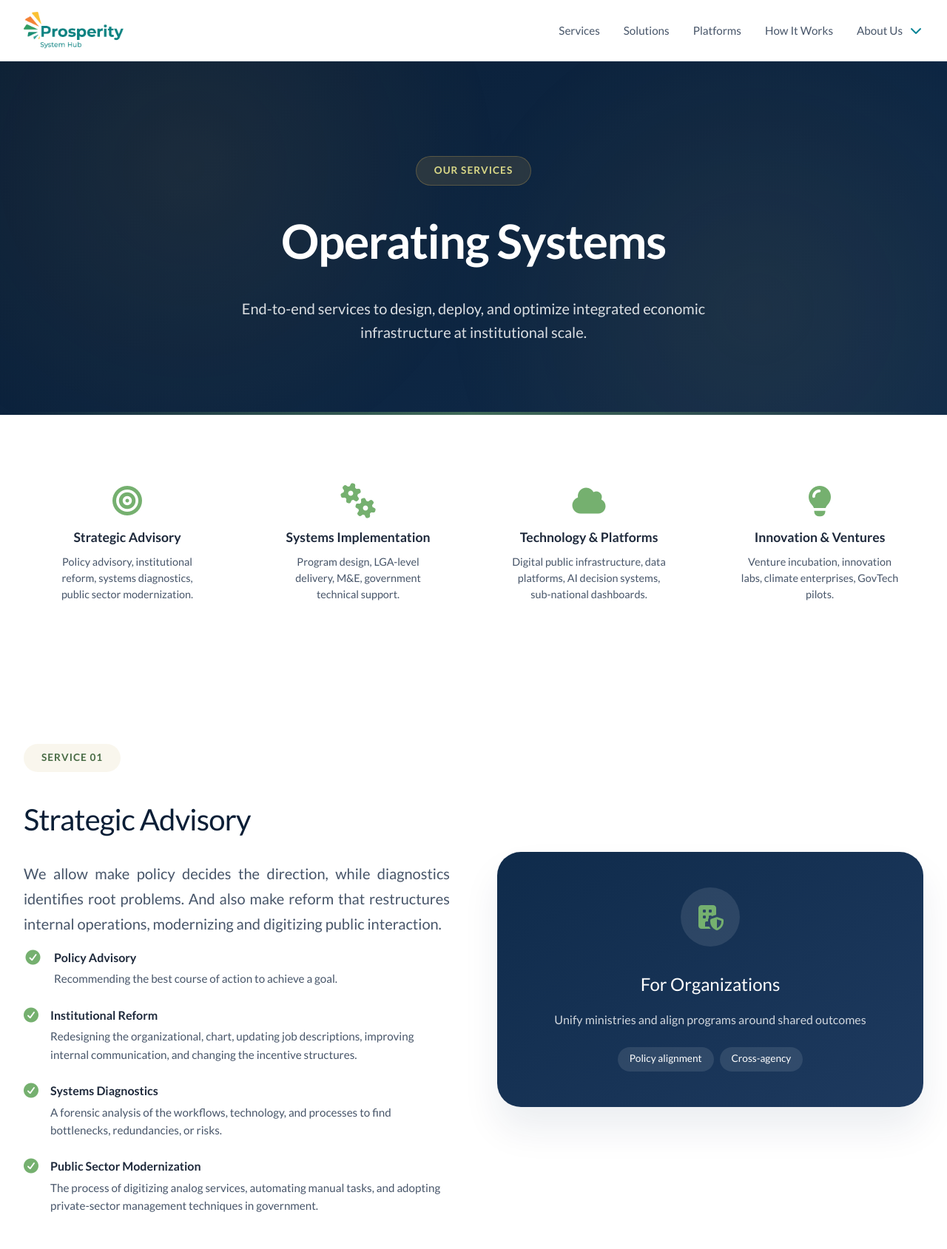
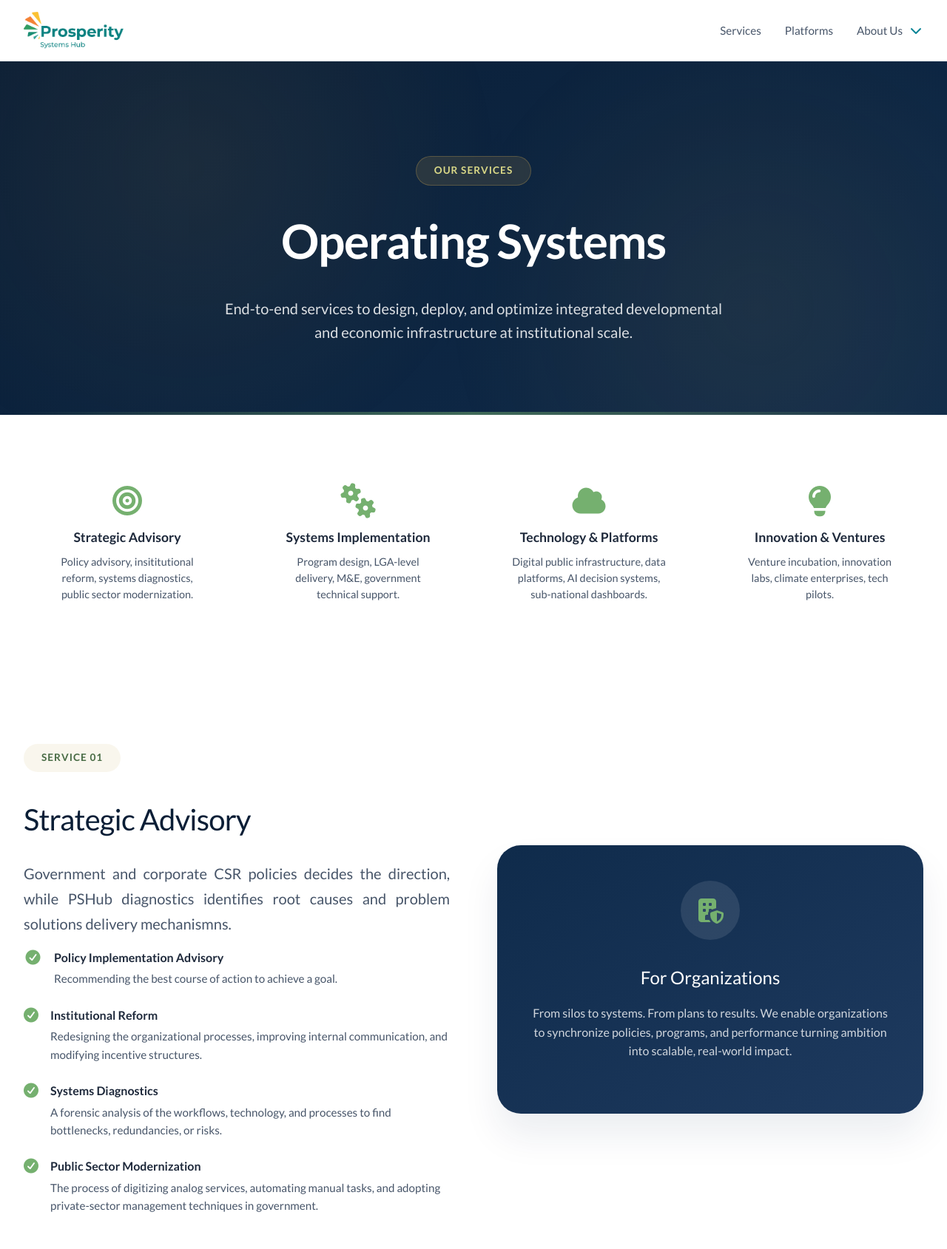
Before and after one commit to AridsWolfgang/PSHUB_Official_Website, a Flask app: page /services in a window 1280 px wide; the page is wider, and only the part inside the window is pictured. Shown: the top 1689 px of that part at 74% size. Run offline with Flask 3, Linux system fonts and the light colour scheme; some libraries are stand-ins or nearby versions.

Commit message:
Ready to be pushed to production

```diff
--- a/templates/base.html
+++ b/templates/base.html
@@ -48,15 +48,15 @@
                 <li class="nav-item">
                     <a href="{{ url_for('main.services') }}" class="nav-link">Services</a>
                 </li>
-                <li class="nav-item">
+                <!-- <li class="nav-item">
                     <a href="{{ url_for('main.solutions') }}" class="nav-link">Solutions</a>
-                </li>
+                </li> -->
                   <li class="nav-item">
                     <a href="{{ url_for('main.platform') }}" class="nav-link">Platforms</a>
                 </li>
-                <li class="nav-item">
+                <!-- <li class="nav-item">
                     <a href="{{ url_for('main.how') }}" class="nav-link">How It Works</a>
-                </li>
+                </li> -->
                 <li class="nav-item">
                     <a href="{{ url_for('main.about') }}" class="nav-link"><span>About Us</span>
                         <span class="dropdown-icon"><i class="fas fa-chevron-down"></i></span></a>
@@ -100,12 +100,12 @@
                         <li class="nav-item">
                             <a href="{{ url_for('main.briefing') }}" class="nav-link">Briefing</a>
                         </li>
-                        <li class="nav-item">
+                        <!-- <li class="nav-item">
                             <a href="{{ url_for('main.careers') }}" class="nav-link">Careers</a>
-                        </li>
-                        <li class="nav-item">
+                        </li> -->
+                        <!-- <li class="nav-item">
                             <a href="{{ url_for('main.overview') }}" class="nav-link">Overview</a>
-                        </li>
+                        </li> -->
                         <li class="nav-item">
                             <a href="{{ url_for('main.contact') }}" class="nav-link">Contacts</a>
                         </li>
@@ -120,15 +120,15 @@
                         <li class="nav-item">
                             <a href="{{ url_for('main.services') }}" class="nav-link">Services</a>
                         </li>
-                        <li class="nav-item">
+                        <!-- <li class="nav-item">
                             <a href="{{ url_for('main.solutions') }}" class="nav-link">Solutions</a>
-                        </li>
-                        <li class="nav-item">
+                        </li> -->
+                        <!-- <li class="nav-item">
                             <a href="{{ url_for('main.overview') }}" class="nav-link">Overview</a>
-                        </li>
-                        <li class="nav-item">
+                        </li> -->
+                        <!-- <li class="nav-item">
                             <a href="{{ url_for('main.how') }}" class="nav-link">How It Works</a>
-                        </li>
+                        </li> -->
                         <li class="nav-item">
                             <a href="{{ url_for('main.mission_vision') }}" class="nav-link">Mission & Vision</a>
                         </li>
@@ -138,8 +138,8 @@
             <div class="footer-bottom">
                 <div>© Prosperity System Hub — Infrastructure for prosperity</div>
                 <div>
-                    <a href="{{ url_for('main.privacy') }}">Privacy</a>
-                    <a href="{{ url_for('main.security') }}">Security</a>
+                    <a href="{{ url_for('main.home') }}">Privacy</a>
+                    <a href="{{ url_for('main.home') }}">Security</a>
                 </div>
             </div>
         </div>
--- a/templates/contact.html
+++ b/templates/contact.html
@@ -209,7 +209,7 @@
                     <span class="faq-toggle"><i class="fas fa-chevron-down"></i></span>
                 </div>
                 <div class="faq-answer">
-                    <p>Yes, we provide tailored demonstrations for government agencies, development banks, and
+                    <p>Yes, we provide tailored demonstrations for government agencies, corporate organizations, and
                         public institutions. Please specify your requirements in the message.</p>
                 </div>
             </div>
@@ -225,7 +225,7 @@
                 </div>
             </div>
 
-            <div class="faq-item">
+            <!-- <div class="faq-item">
                 <div class="faq-question">
                     <h4>What are your security and compliance standards?</h4>
                     <span class="faq-toggle"><i class="fas fa-chevron-down"></i></span>
@@ -234,7 +234,7 @@
                     <p>We maintain SOC 2 Type II certification, GDPR compliance, and enterprise-grade security
                         protocols. Our security team can provide detailed documentation upon request.</p>
                 </div>
-            </div>
+            </div> -->
         </div>
     </div>
 </section>
--- a/templates/services.html
+++ b/templates/services.html
@@ -18,7 +18,8 @@
         <div class="services-hero-content">
             <span class="hero-badge">Our Services</span>
             <h1>Operating Systems</h1>
-            <p>End-to-end services to design, deploy, and optimize integrated economic infrastructure at institutional
+            <p>End-to-end services to design, deploy, and optimize integrated developmental and economic infrastructure
+                at institutional
                 scale.</p>
         </div>
     </div>
@@ -31,7 +32,7 @@
             <div class="category-card">
                 <i class="fas fa-bullseye"></i>
                 <h3>Strategic Advisory</h3>
-                <p>Policy advisory, institutional reform, systems diagnostics, public sector modernization.</p>
+                <p>Policy advisory, insititutional reform, systems diagnostics, public sector modernization.</p>
             </div>
             <div class="category-card">
                 <i class="fas fa-cogs"></i>
@@ -46,7 +47,7 @@
             <div class="category-card">
                 <i class="fas fa-lightbulb"></i>
                 <h3>Innovation & Ventures</h3>
-                <p>Venture incubation, innovation labs, climate enterprises, GovTech pilots.</p>
+                <p>Venture incubation, innovation labs, climate enterprises, tech pilots.</p>
             </div>
         </div>
     </div>
@@ -59,16 +60,16 @@
             <div class="service-content">
                 <span class="section-badge">Service 01</span>
                 <h2>Strategic Advisory</h2>
-                <p class="lead-text">We allow make policy decides the direction, while diagnostics identifies root
-                    problems. And also make reform that restructures internal operations, modernizing and digitizing
-                    public interaction.
+                <p class="lead-text">Government and corporate CSR policies decides the direction, while PSHub
+                    diagnostics identifies root
+                    causes and problem solutions delivery mechanismns.
                 </p>
 
                 <div class="service-features">
                     <div class="feature-item">
                         <i class="fas fa-check-circle"></i>
                         <div>
-                            <h4>Policy Advisory</h4>
+                            <h4>Policy Implementation Advisory</h4>
                             <p>Recommending the best course of action to achieve a goal.</p>
                         </div>
                     </div>
@@ -76,8 +77,8 @@
                         <i class="fas fa-check-circle"></i>
                         <div>
                             <h4>Institutional Reform</h4>
-                            <p>Redesigning the organizational, chart, updating job descriptions, improving internal
-                                communication, and changing the incentive structures.</p>
+                            <p>Redesigning the organizational processes, improving internal
+                                communication, and modifying incentive structures.</p>
                         </div>
                     </div>
                     <div class="feature-item">
@@ -105,11 +106,12 @@
                         <i class="fa-solid fa-building-shield"></i>
                     </div>
                     <h3>For Organizations</h3>
-                    <p>Unify ministries and align programs around shared outcomes</p>
-                    <div class="service-tags">
+                    <p>From silos to systems. From plans to results. We enable organizations to synchronize policies,
+                        programs, and performance turning ambition into scalable, real-world impact.</p>
+                    <!-- <div class="service-tags">
                         <span>Policy alignment</span>
                         <span>Cross-agency</span>
-                    </div>
+                    </div> -->
                 </div>
             </div>
         </div>
@@ -123,36 +125,42 @@
             <div class="service-content">
                 <span class="section-badge">Service 02</span>
                 <h2>Systems Implementation</h2>
-                <p class="lead-text">We design programs, rolling them out at the local level, monitoring progress to ensure results, and providing hands-on technical support to government teams to build lasting capability.
-</p>
+                <p class="lead-text">We design programs, rolling them out at the local level, monitoring progress to
+                    ensure results, and providing hands-on technical support to government teams to build lasting
+                    capability.
+                </p>
 
                 <div class="service-features">
                     <div class="feature-item">
                         <i class="fas fa-check-circle"></i>
                         <div>
                             <h4>Program Design</h4>
-                            <p>Creating the detailed operational framework, including timelines, budgets, resource allocation, and risk mitigation plans.</p>
+                            <p>Creating the detailed operational framework, including timelines, budgets, resource
+                                allocation, and risk mitigation plans.</p>
                         </div>
                     </div>
                     <div class="feature-item">
                         <i class="fas fa-check-circle"></i>
                         <div>
                             <h4>LGA-Level Delivery</h4>
-                            <p>Managing the on-the-ground execution, coordinating with local officials, and adapting central plans to fit local realities and infrastructure.</p>
+                            <p>Managing the on-the-ground execution, coordinating with local officials, and adapting
+                                central plans to fit local realities and infrastructure.</p>
                         </div>
                     </div>
                     <div class="feature-item">
                         <i class="fas fa-check-circle"></i>
                         <div>
                             <h4>Monitoring & Evaluation (M&E)</h4>
-                            <p>Tracking progress against targets and rigorously assessing the impact of the program to determine if it achieved its goals.</p>
+                            <p>Tracking progress against targets and rigorously assessing the impact of the program to
+                                determine if it achieved its goals.</p>
                         </div>
                     </div>
                     <div class="feature-item">
                         <i class="fas fa-check-circle"></i>
                         <div>
                             <h4>Government Technical Support</h4>
-                            <p>Hands-on coaching, training and troubleshooting to transfer skills and knowledge to public servants so they can sustain the program after consultants leave.</p>
+                            <p>Hands-on coaching, training and troubleshooting to transfer skills and knowledge to
+                                public servants so they can sustain the program after consultants leave.</p>
                         </div>
                     </div>
                 </div>
@@ -163,12 +171,14 @@
                     <div class="service-icon">
                         <i class="fas fa-landmark"></i>
                     </div>
-                    <h3>For Governments</h3>
-                    <p>Deploy capital tracking and performance intelligence infrastructure</p>
-                    <div class="service-tags">
+                    <h3>For Governments & Corporate Organizations</h3>
+                    <p>Track capital. Measure performance. Deliver results. We equip insititutions with the tools and
+                        intelligence to monitor investments in real time, optimize resouce allocation, and drive
+                        high-impact outcome</p>
+                    <!-- <div class="service-tags">
                         <span>Capital tracking</span>
                         <span>Impact measurement</span>
-                    </div>
+                    </div> -->
                 </div>
             </div>
         </div>
@@ -182,35 +192,49 @@
             <div class="service-content">
                 <span class="section-badge">Service 03</span>
                 <h2>Technology & Platforms</h2>
-                <p class="lead-text">We focus on building the digital backbone that enables modern governance and decision-making.</p>
+                <p class="lead-text">We focus on building the digital backbone that enables modern governance and
+                    decision-making.</p>
 
                 <div class="service-features">
                     <div class="feature-item">
                         <i class="fas fa-check-circle"></i>
                         <div>
                             <h4>Digital Public Infrastructure (DPI)</h4>
-                            <p>Building core systems that are shared across the public and private sectors, such as digital ID, payments gateways, or data exchange layers.</p>
+                            <p>Building core systems that are shared across the public and private sectors, such as
+                                digital ID, payments gateways, or data exchange layers.</p>
                         </div>
                     </div>
                     <div class="feature-item">
                         <i class="fas fa-check-circle"></i>
                         <div>
                             <h4>Data Platforms</h4>
-                            <p>Building centralized warehouses or lakes that integrate data from different ministries (health, education, finance) into a single, secure, and interoperable environment.</p>
+                            <p>Building centralized warehouses or lakes that integrate data from different ministries
+                                (health, education, finance) into a single, secure, and interoperable environment.</p>
                         </div>
                     </div>
                     <div class="feature-item">
                         <i class="fas fa-check-circle"></i>
                         <div>
                             <h4>AI Decision Systems</h4>
-                            <p>Creating algorithms and models that analyze patterns to predict risks, optimize resouce allocation, or detect anomalies like fraud.</p>
+                            <p>Creating algorithms and models that analyze patterns to predict risks, optimize resource
+                                allocation, or detect anomalies.</p>
                         </div>
                     </div>
                     <div class="feature-item">
                         <i class="fas fa-check-circle"></i>
                         <div>
-                            <h4>Sub-national Dashboards</h4>
-                            <p>Designing visual, user-friendly interfaces (dashboards) that display real-time  performance metrics for states, districts, or municipalities.</p>
+                            <h4>Dashboards</h4>
+                            <p>Designing visual, user-friendly interfaces (dashboards) that display real-time
+                                performance metrics for states, districts, or municipalities.</p>
+                        </div>
+                    </div>
+
+                    <div class="feature-item">
+                        <i class="fas fa-check-circle"></i>
+                        <div>
+                            <h4>Tech Solutions for Social Problems</h4>
+                            <p>Technology for impact where it matters most. Developing intelligent scallable solutions
+                                that tackle pressing social problems and improve lives sustainably.</p>
                         </div>
                     </div>
                 </div>
@@ -221,12 +245,14 @@
                     <div class="service-icon">
                         <i class="fas fa-cloud"></i>
                     </div>
-                    <h3>For Large Employers</h3>
-                    <p>Workforce analytics and talent pipeline visibility</p>
-                    <div class="service-tags">
+                    <h3>For Platform-Led Transformation</h3>
+                    <p>Engineering the digital backbone for modern institutions. Delivering secure, interoperable
+                        platforms that enable data-driven decisions, optimize performance, and scale impact across
+                        sectors.</p>
+                    <!-- <div class="service-tags">
                         <span>Workforce planning</span>
                         <span>Skill matching</span>
-                    </div>
+                    </div> -->
                 </div>
             </div>
         </div>
@@ -239,36 +265,41 @@
         <div class="service-detail-grid reverse">
             <div class="service-content">
                 <span class="section-badge">Service 04</span>
-                <h2>Innovation & Ventures</h2>
-                <p class="lead-text">We solve problems through entrepreneurial appoaches rather than traditional consulting.</p>
+                <h2>Innovation & Ventures Incubation</h2>
+                <p class="lead-text">We solve problems through entrepreneurial appoaches rather than traditional
+                    consulting.</p>
 
                 <div class="service-features">
                     <div class="feature-item">
                         <i class="fas fa-check-circle"></i>
                         <div>
                             <h4>Venture Incubation</h4>
-                            <p>Taking an idea, validating it, providing seed funding, and offering hands-on-support to (strategy, hiring, product development) to launch it as a self-sustaining entity.</p>
+                            <p>Taking an idea, validating it, providing seed funding, and offering hands-on-support to
+                                (strategy, hiring, product development) to launch it as a self-sustaining entity.</p>
                         </div>
                     </div>
                     <div class="feature-item">
                         <i class="fas fa-check-circle"></i>
                         <div>
                             <h4>Innovation Labs</h4>
-                            <p>Creating a safe environment to brainstorm, prototype, and test new ideas quickly and cheaply before scaling them up.</p>
+                            <p>Creating a safe environment to brainstorm, prototype, and test new ideas quickly and
+                                cheaply before scaling them up.</p>
                         </div>
                     </div>
                     <div class="feature-item">
                         <i class="fas fa-check-circle"></i>
                         <div>
                             <h4>Climate Enterprises</h4>
-                            <p>Identifying and building businesses that address climate change, such as in renewable energy, regenerative agriculture, carbon credit markets, or waste management.</p>
+                            <p>Identifying and building businesses that address climate change, such as in renewable
+                                energy, regenerative agriculture, carbon credit markets, or waste management.</p>
                         </div>
                     </div>
                     <div class="feature-item">
                         <i class="fas fa-check-circle"></i>
                         <div>
-                            <h4>GovTech Pilots</h4>
-                            <p>Partnering with a specific government department to run a controlled experiment with a new digital tool, measuring its impact and learning what works in the real world.</p>
+                            <h4>Tech Pilots</h4>
+                            <p>Partnering with innovators to run a controlled experiment with a
+                                new digital tool, measuring its impact and learning what works in the real world.</p>
                         </div>
                     </div>
                 </div>
@@ -279,12 +310,12 @@
                     <div class="service-icon">
                         <i class="fas fa-lightbulb"></i>
                     </div>
-                    <h3>For Corporate Organizations</h3>
-                    <p>Governance frameworks for local economic coordination</p>
-                    <div class="service-tags">
+                    <h3>For Venture-Building Innovation Ecosystems</h3>
+                    <p>Where ideas are tested, built, and scaled for impact. Creating environments that enable innovation to move quickly from concept to sustainable enterprise</p>
+                    <!-- <div class="service-tags">
                         <span>Multi-stakeholder</span>
                         <span>Local governance</span>
-                    </div>
+                    </div> -->
                 </div>
             </div>
         </div>
```
Also changed, not shown: templates/about.html (+12 -12 lines), templates/index.html (+19 -17 lines), templates/platform.html (+6 -6 lines), templates/team_leadership.html (+13 -13 lines), static/img/logo.png.
